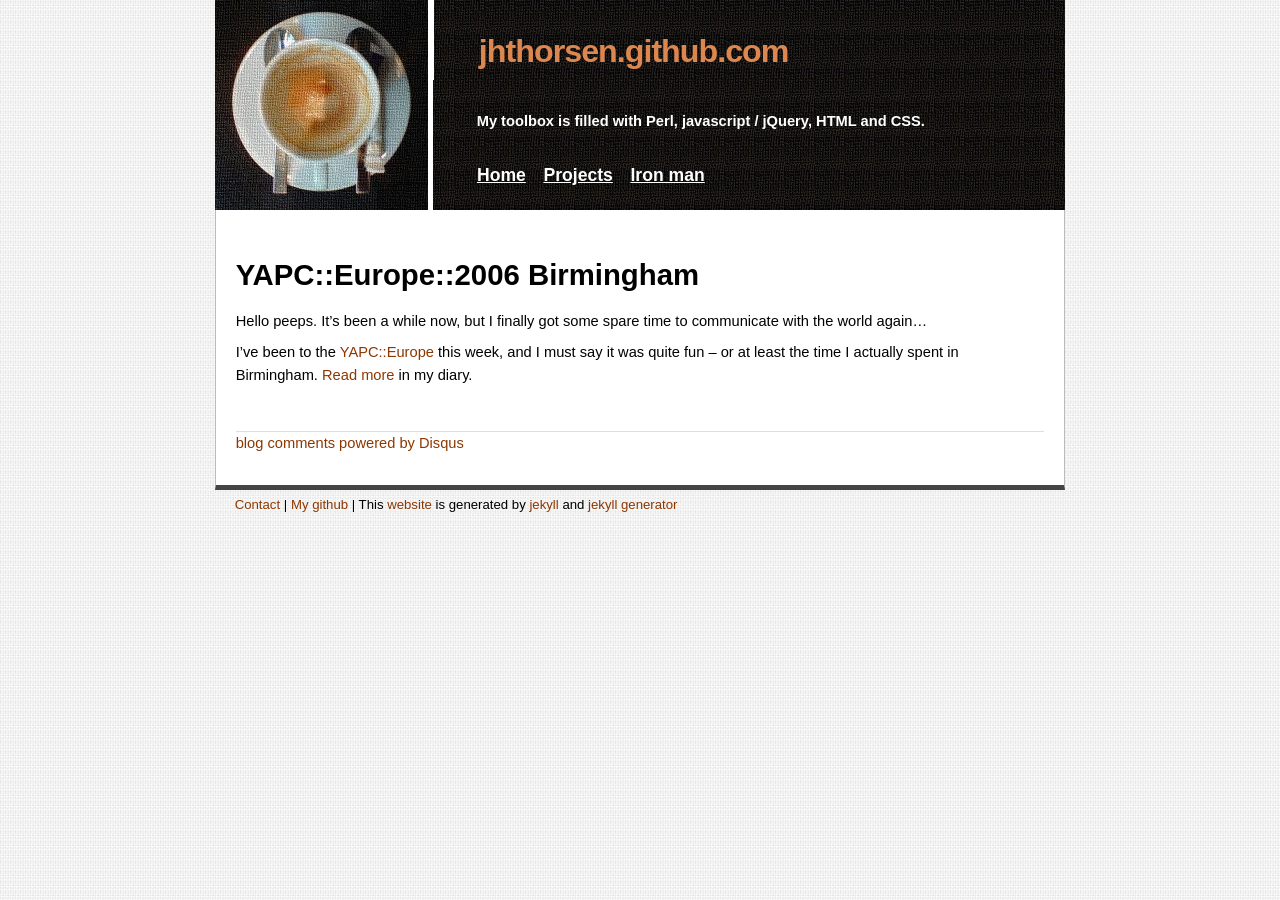
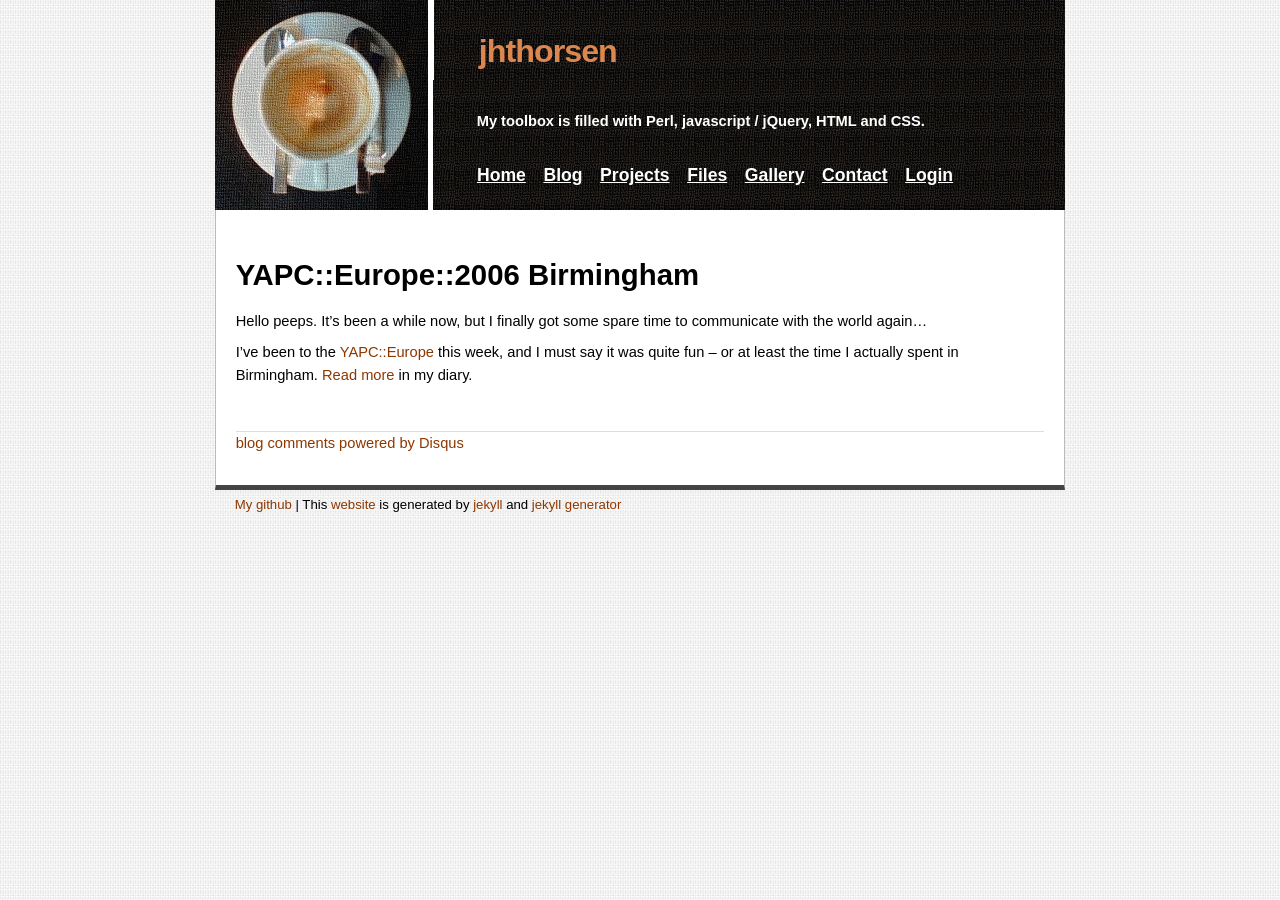
Before and after one commit to kberov/jhthorsen.github.com, a Jekyll site: the page built from _posts/2006-09-04-yapc-europe-2006.markdown, in a window 1280 px wide. Built offline with Jekyll 4.4.1, drawn with Linux system fonts in a browser that asks for light colours; comment, search, counter and statistics services are not loaded.

Commit message:
fix layout for post (should use _includes/header+footer)

```diff
--- a/_layouts/default.html
+++ b/_layouts/default.html
@@ -5,7 +5,7 @@
 <title>{{ page.title }}</title>
 <meta http-equiv="Content-Type" content="text/html; charset=utf-8">
 <link rel="stylesheet" type="text/css" href="/css/stylesheet.css" charset="utf-8">
-<link rel="alternate" type="application/atom+xml" href="http://jhthorsen.github.com/ironman.xml">
+<link rel="alternate" type="application/atom+xml" href="http://jhthorsen.github.com/atom.xml">
 </head>
 
 <body><div id="wrapper">
--- a/_layouts/post.html
+++ b/_layouts/post.html
@@ -5,25 +5,29 @@
 <title>{{ page.title }}</title>
 <meta http-equiv="Content-Type" content="text/html; charset=utf-8">
 <link rel="stylesheet" type="text/css" href="/css/stylesheet.css" charset="utf-8">
-<link rel="alternate" type="application/atom+xml" href="http://jhthorsen.github.com/ironman.xml">
+<link rel="alternate" type="application/atom+xml" href="http://jhthorsen.github.com/atom.xml">
 </head>
 
 <body><div id="wrapper">
 
 <div id="header">
-    <h1><a href="http://jhthorsen.github.com">jhthorsen.github.com</a></h1>
+    <h1><a href="http://jhthorsen.github.com">jhthorsen</a></h1>
     <p>
         My toolbox is filled with <a href="http://perl.com">Perl</a>,
-        javascript / <a href="http://jquery.com">jQuery</a>,
+        <a href="http://en.wikipedia.org/wiki/JavaScript">javascript</a> / <a href="http://jquery.com">jQuery</a>,
         <a href="http://www.w3.org/TR/REC-html40/">HTML</a> and
         <a href="http://www.w3.org/TR/CSS/">CSS</a>.
     </p>
 </div>
 
 <div id="menu">
-    <a href="/">Home</a>
-    <a href="/projects">Projects</a>
-    <a href="/ironman">Iron man</a>
+    <a href="http://jhthorsen.github.com/">Home</a>
+    <a href="http://jhthorsen.github.com/blog">Blog</a>
+    <a href="http://jhthorsen.github.com/projects">Projects</a>
+    <a href="http://flodhest.net/files">Files</a>
+    <a href="http://flodhest.net/gallery">Gallery</a>
+    <a href="http://flodhest.net/contact">Contact</a>
+    <a href="http://flodhest.net/private">Login</a>
 </div>
 
 <div id="content">
```
Also changed, not shown: other parts of _layouts/post.html (+1 -3 lines).
